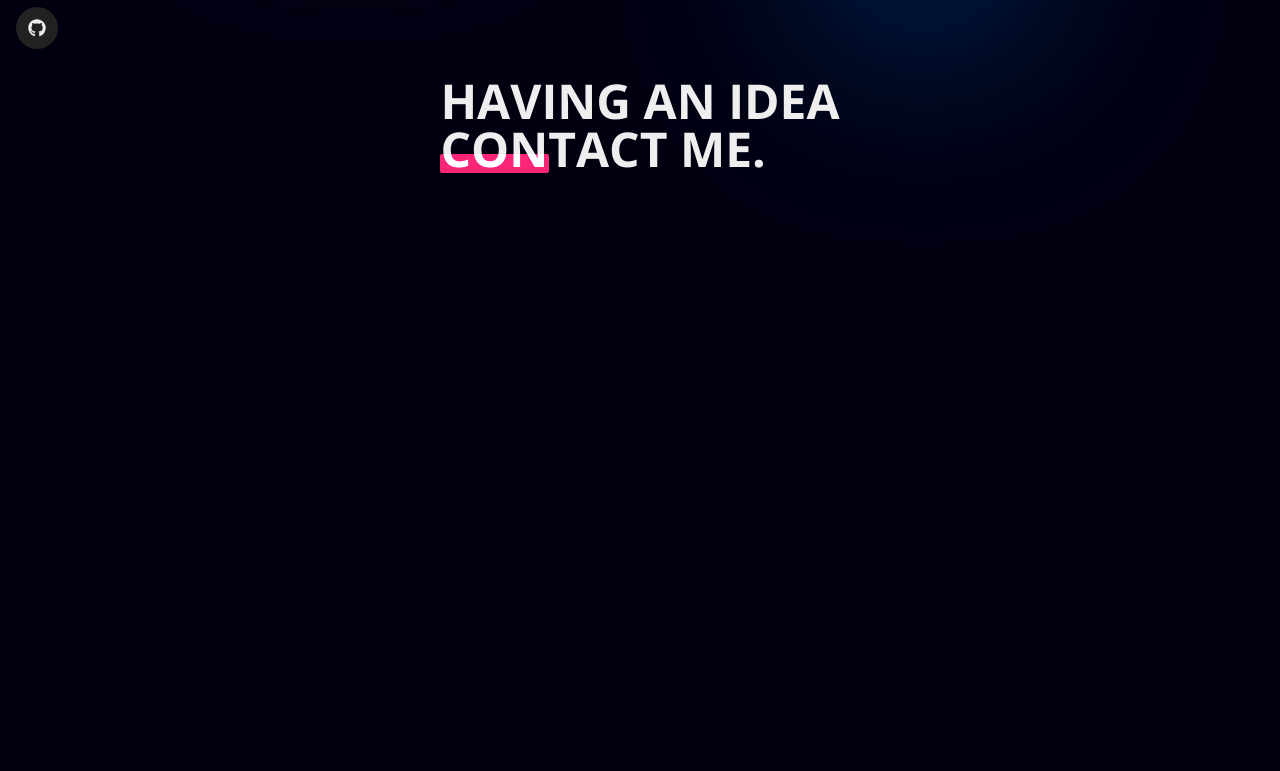
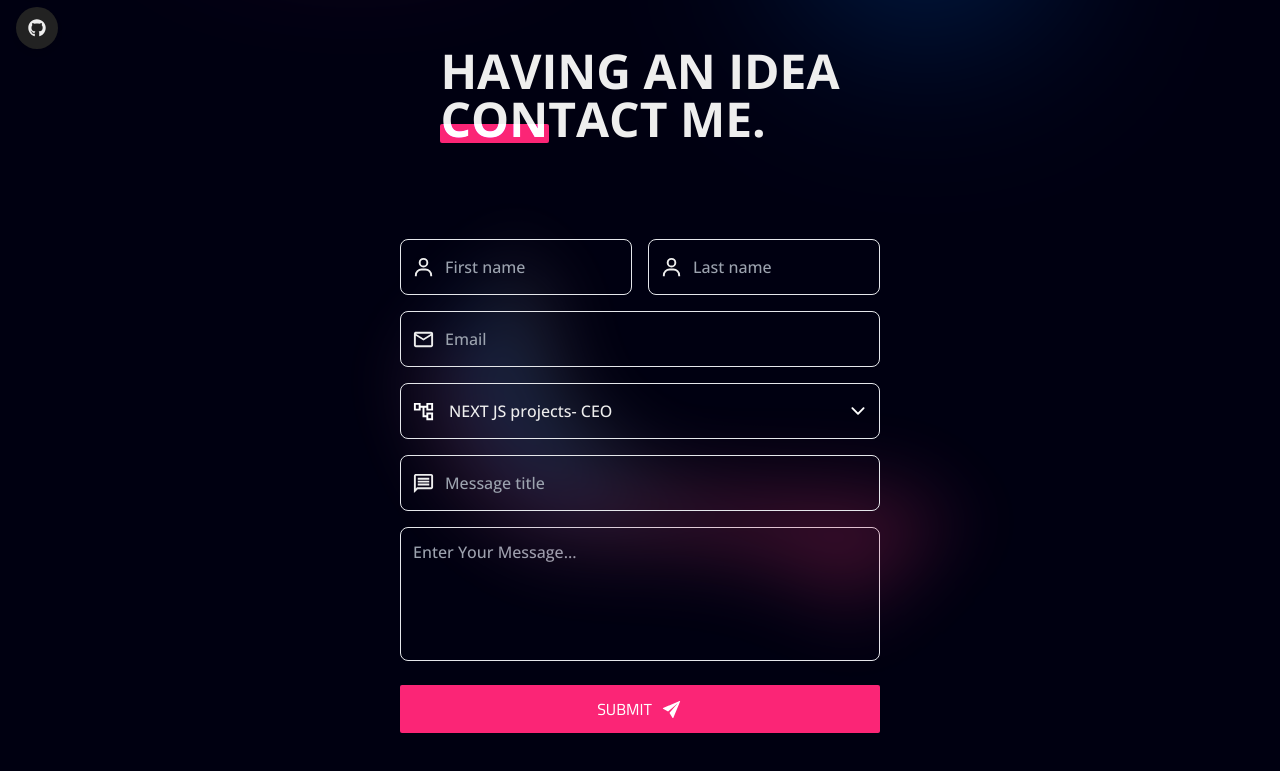
Before and after one commit to YousefAboAisha/Resume, a Next.js app: page /contact in a window 1280 px wide. Shown: the part 453-1224 px from the top of the page. Built offline with nearby package versions, Linux system fonts and the light colour scheme.

Commit message:
Added contact form in contact page & Custom select box

```diff
--- a/Components/UI/Input.tsx
+++ b/Components/UI/Input.tsx
@@ -8,7 +8,7 @@ type InputProps = {
 
 const Input = ({ value, placeholder, style, icon, ...rest }: InputProps) => {
   return (
-    <div className="relative ">
+    <div className="relative">
       <div className="absolute flex justify-center p-2 rounded-l-md items-center left-1 top-[50%] translate-y-[-50%] h-full border-none outline-none">
         {icon}
       </div>
@@ -16,7 +16,7 @@ const Input = ({ value, placeholder, style, icon, ...rest }: InputProps) => {
       <input
         value={value}
         {...rest}
-        className={`h-[56px] pl-10 border rounded-[8px] outline-none duration-300 w-full focus:valid:border-primary_dark focus:border-primary_dark
+        className={`h-[56px] pl-11 border rounded-[8px] outline-none duration-300 w-full focus:valid:border-primary_dark focus:border-primary_dark
       disabled:cursor-not-allowed bg-transparent ${style}`}
         placeholder={placeholder}
         required
--- /dev/null
+++ b/Components/UI/Select.tsx
@@ -0,0 +1,57 @@
+import { useState } from "react"
+import { IoIosArrowDown } from "react-icons/io"
+
+type SelectProps = {
+  title: string
+  options: {
+    title: string
+    id: number
+  }[]
+  style?: string
+  icon?: JSX.Element
+} & React.ComponentProps<"select">
+
+const Select = ({ title, options, icon, style, ...rest }: SelectProps) => {
+  const [IsActive, setIsActive] = useState(false)
+
+  return (
+    <div className="relative">
+      <div className="absolute flex justify-center p-2 rounded-l-md items-center left-1 top-[50%] translate-y-[-50%] h-full border-none outline-none text-white">
+        {icon}
+      </div>
+
+      <div className="absolute flex justify-center p-2 rounded-l-md items-center right-1 top-[50%] translate-y-[-50%] h-full border-none outline-none text-white">
+        <IoIosArrowDown
+          size={20}
+          className={`${IsActive ? "rotate-180" : "0"} duration-300`}
+        />
+      </div>
+      <select
+        className={`relative h-[56px] pl-12 border rounded-[8px] outline-none duration-300 w-full focus:valid:border-primary_dark focus:border-primary_dark
+      disabled:cursor-not-allowed bg-transparent cursor-pointer ${style}`}
+        {...rest}
+        onFocus={() => setIsActive(true)}
+        onBlur={() => setIsActive(false)}
+      >
+        <option defaultValue="" disabled hidden>
+          {title}
+        </option>
+
+        {options.map((elem) => {
+          return (
+            <option
+              key={elem.id}
+              className="bg-secondary_dark p-2"
+              value={elem.id}
+              onChange={() => setIsActive(false)}
+            >
+              {elem.title}
+            </option>
+          )
+        })}
+      </select>
+    </div>
+  )
+}
+
+export default Select
--- /dev/null
+++ b/Containers/Contact/ContactForm.tsx
@@ -0,0 +1,129 @@
+import { useState } from "react"
+import { BiUser } from "react-icons/bi"
+import { IoIosSend } from "react-icons/io"
+import {
+  MdOutlineAccountTree,
+  MdOutlineEmail,
+  MdOutlineMessage,
+} from "react-icons/md"
+import Button from "../../Components/UI/Button"
+import CustomImage from "../../Components/UI/CustomImage"
+import Input from "../../Components/UI/Input"
+import Select from "../../Components/UI/Select"
+import TextArea from "../../Components/UI/TextArea"
+import { ProjectTypes } from "../../Data/projectTypes"
+
+const ContactForm = () => {
+  const [FormData, setFormData] = useState({
+    FirstName: "",
+    LastName: "",
+    Email: "",
+    projectType: "",
+    messageTitle: "",
+    Message: "",
+  })
+
+  console.log(FormData.projectType)
+
+  return (
+    <div className="relative flex flex-col items-center w-full overflow-hidden">
+      <form className="relative flex flex-col gap-4 mt-24 w-10/12 md:w-8/12 lg:w-6/12 z-10">
+        <CustomImage
+          src={"/vector.png"}
+          width={100}
+          height={100}
+          alt="Pattern image"
+          className="abs-center w-full h-full blur-2xl opacity-30 z-0 rotate-45"
+        />
+
+        <div className="w-full grid grid-cols-1 md:grid-cols-2 gap-4">
+          <Input
+            placeholder="First name"
+            value={FormData.FirstName}
+            onChange={(e) =>
+              setFormData({
+                ...FormData,
+                FirstName: e.target.value,
+              })
+            }
+            type="text"
+            icon={<BiUser size={23} />}
+          />
+          <Input
+            placeholder="Last name"
+            value={FormData.LastName}
+            onChange={(e) =>
+              setFormData({
+                ...FormData,
+                LastName: e.target.value,
+              })
+            }
+            type="text"
+            icon={<BiUser size={23} />}
+          />
+        </div>
+
+        <Input
+          placeholder="Email"
+          value={FormData.Email}
+          onChange={(e) =>
+            setFormData({
+              ...FormData,
+              Email: e.target.value,
+            })
+          }
+          type="email"
+          icon={<MdOutlineEmail size={23} />}
+        />
+
+        <Select
+          title="Select project type"
+          options={ProjectTypes}
+          value={FormData.projectType}
+          onChange={(e) =>
+            setFormData({
+              ...FormData,
+              projectType: e.target.value,
+            })
+          }
+          icon={<MdOutlineAccountTree size={23} />}
+        />
+
+        <Input
+          placeholder="Message title"
+          value={FormData.messageTitle}
+          onChange={(e) =>
+            setFormData({
+              ...FormData,
+              messageTitle: e.target.value,
+            })
+          }
+          type="text"
+          icon={<MdOutlineMessage size={23} />}
+        />
+
+        <TextArea
+          placeholder="Enter Your Message..."
+          value={FormData.Message}
+          onChange={(e) =>
+            setFormData({
+              ...FormData,
+              Message: e.target.value,
+            })
+          }
+          maxLength={100}
+        />
+
+        <Button
+          title="Submit"
+          style="mt-2 w-5/12 h-[48px] p-5 "
+          icon={<IoIosSend size={23} />}
+          hasLink={false}
+          type="submit"
+        />
+      </form>
+    </div>
+  )
+}
+
+export default ContactForm
--- a/Containers/Contact/Landing.tsx
+++ b/Containers/Contact/Landing.tsx
@@ -8,8 +8,8 @@ const Landing = () => {
       <div className="relative w-full flex justify-center">
         <CustomImage
           src={"/contact.png"}
-          width={450}
-          height={450}
+          width={420}
+          height={400}
           alt="About Image"
           className="animate-HorizentalMove z-10 "
         />
--- /dev/null
+++ b/Data/projectTypes.ts
@@ -0,0 +1,18 @@
+export const ProjectTypes = [
+  {
+    title: "NEXT JS projects- CEO",
+    id: 1,
+  },
+  {
+    title: "Single page application- SPA",
+    id: 2,
+  },
+  {
+    title: "Personal Blogs",
+    id: 3,
+  },
+  {
+    title: "UI/UX Design",
+    id: 4,
+  },
+]
--- a/pages/_app.tsx
+++ b/pages/_app.tsx
@@ -34,7 +34,7 @@ export default function App({ Component, pageProps }: AppProps) {
   // console.log(Title)
 
   return (
-    <div className={`${OpenSans.variable} ${cairo.variable} min-h-[1400px]`}>
+    <div className={`${OpenSans.variable} ${cairo.variable} min-h-[1000px]`}>
       <Head>
         <title>{Title}</title>
         <meta name="description" content="Generated by create next app" />
--- a/pages/contact.tsx
+++ b/pages/contact.tsx
@@ -1,10 +1,13 @@
 import React from "react"
+import ContactFrom from "../Containers/Contact/ContactForm"
 import Landing from "../Containers/Contact/Landing"
 
 const contact = () => {
   return (
     <main className="mb-24">
       <Landing />
+
+      <ContactFrom />
     </main>
   )
 }
--- a/styles/globals.css
+++ b/styles/globals.css
@@ -67,3 +67,10 @@ h4,
 h5 {
   font-family: var(--font-opensans);
 } */
+
+select {
+  -moz-appearance: none; /* Firefox */
+  -webkit-appearance: none; /* Safari and Chrome */
+  appearance: none;
+  padding-right: 5px;
+}
```
Also changed, not shown: public/contactPattern.svg (added), public/vector.png (added).
